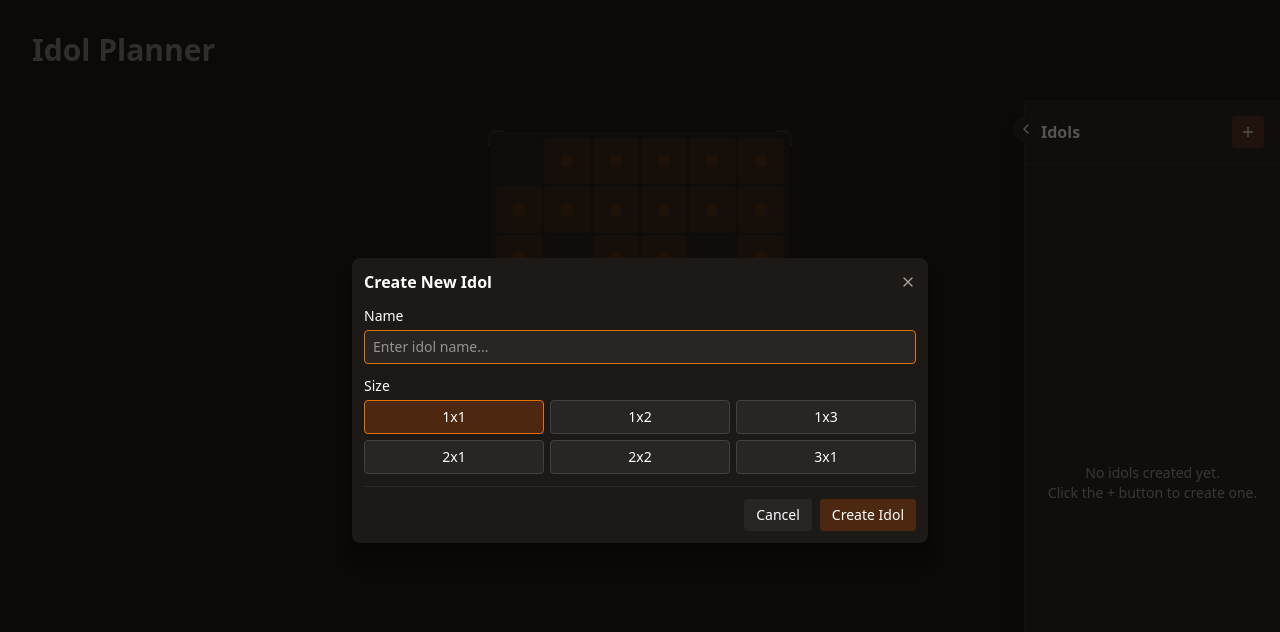
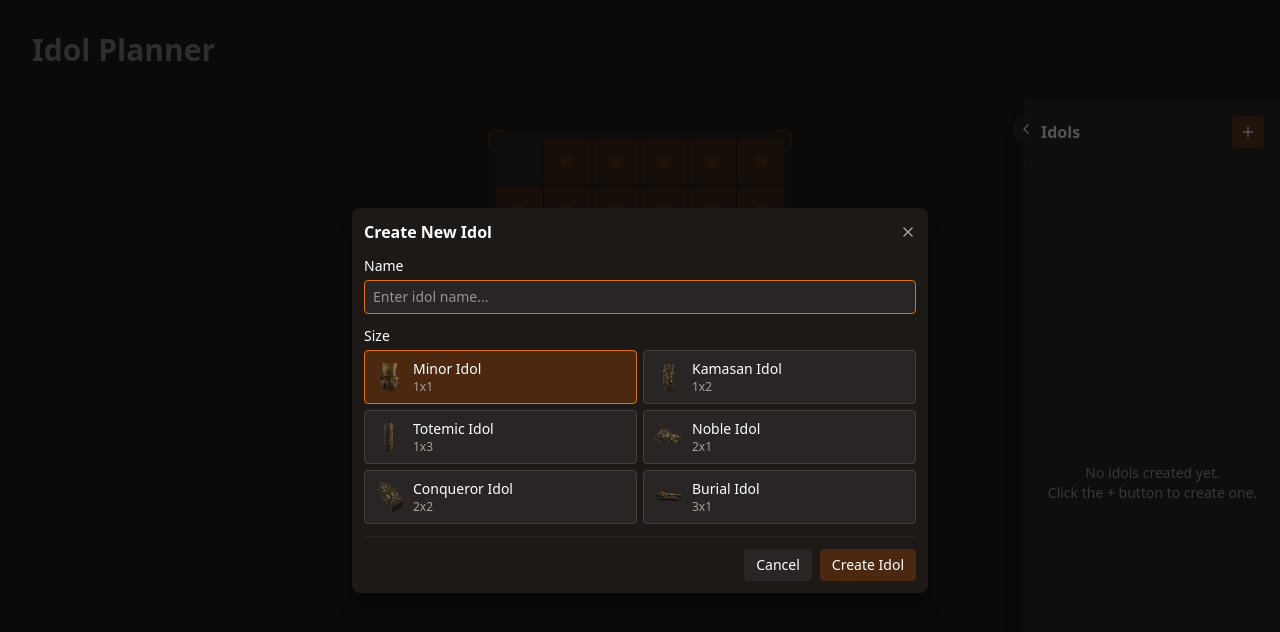
Before and after one commit to meatwallace/idol-planner, a React (Vite) app: page / in a window 1280 px wide. Both pictures are taken after a click on the button 1265 px from the left and 132 px from the top of the page. Shown: the top 632 px of the page. Built offline with nearby package versions, Linux system fonts and the light colour scheme.

Commit message:
feat: update idol names

```diff
--- a/src/components/IdolConfigForm.tsx
+++ b/src/components/IdolConfigForm.tsx
@@ -1,6 +1,14 @@
 import React, { useEffect, useRef, useState } from 'react';
 import { X } from 'react-feather';
 import { IdolSize } from '../types';
+
+// Import all idol images
+import atlasRelic1x1 from '../images/AtlasRelic1x1.webp';
+import atlasRelic1x2 from '../images/AtlasRelic1x2.webp';
+import atlasRelic1x3 from '../images/AtlasRelic1x3.webp';
+import atlasRelic2x1 from '../images/AtlasRelic2x1.webp';
+import atlasRelic2x2 from '../images/AtlasRelic2x2.webp';
+import atlasRelic3x1 from '../images/AtlasRelic3x1.webp';
 
 interface IdolConfigFormProps {
   isOpen: boolean;
@@ -14,13 +22,23 @@ interface IdolFormData {
   size: IdolSize;
 }
 
+// Map of size dimensions to display names and images
+const SIZE_INFO: Record<string, { name: string; image: string }> = {
+  '1x1': { name: 'Minor Idol', image: atlasRelic1x1 },
+  '1x2': { name: 'Kamasan Idol', image: atlasRelic1x2 },
+  '1x3': { name: 'Totemic Idol', image: atlasRelic1x3 },
+  '2x1': { name: 'Noble Idol', image: atlasRelic2x1 },
+  '2x2': { name: 'Conqueror Idol', image: atlasRelic2x2 },
+  '3x1': { name: 'Burial Idol', image: atlasRelic3x1 },
+};
+
 const AVAILABLE_SIZES: IdolSize[] = [
-  { width: 1, height: 1 }, // AtlasRelic1x1
-  { width: 1, height: 2 }, // AtlasRelic1x2
-  { width: 1, height: 3 }, // AtlasRelic1x3
-  { width: 2, height: 1 }, // AtlasRelic2x1
-  { width: 2, height: 2 }, // AtlasRelic2x2
-  { width: 3, height: 1 }, // AtlasRelic3x1
+  { width: 1, height: 1 }, // Minor Idol
+  { width: 1, height: 2 }, // Kamasan Idol
+  { width: 1, height: 3 }, // Totemic Idol
+  { width: 2, height: 1 }, // Noble Idol
+  { width: 2, height: 2 }, // Conqueror Idol
+  { width: 3, height: 1 }, // Burial Idol
 ];
 
 export const IdolConfigForm: React.FC<IdolConfigFormProps> = ({
@@ -124,24 +142,37 @@ export const IdolConfigForm: React.FC<IdolConfigFormProps> = ({
               {/* Size Selection */}
               <div className='space-y-1'>
                 <label className='block text-sm font-medium'>Size</label>
-                <div className='grid grid-cols-3 gap-1.5'>
-                  {AVAILABLE_SIZES.map((size) => (
+                <div className='grid grid-cols-2 gap-1.5'>
+                  {AVAILABLE_SIZES.map((size) => {
+                    const sizeKey = `${size.width}x${size.height}`;
+                    const sizeInfo = SIZE_INFO[sizeKey];
+                    return (
                       <button
-                      key={`${size.width}x${size.height}`}
+                        key={sizeKey}
                         type='button'
                         onClick={() => handleSizeSelect(size)}
                         className={`
-                        border rounded px-2 py-1.5 text-sm
+                          border rounded px-2 py-2 text-sm flex items-center gap-2
                           ${
-                          formData.size.width === size.width && formData.size.height === size.height
+                            formData.size.width === size.width &&
+                            formData.size.height === size.height
                               ? 'bg-amber-700/30 border-amber-600'
                               : 'bg-stone-800 border-stone-700 hover:bg-stone-700'
                           }
                         `}
                       >
-                      {size.width}x{size.height}
+                        <img
+                          src={sizeInfo.image}
+                          alt={sizeInfo.name}
+                          className='w-8 h-8 object-contain opacity-70'
+                        />
+                        <div className='flex flex-col items-start flex-1'>
+                          <span className='font-medium'>{sizeInfo.name}</span>
+                          <span className='text-xs text-stone-400'>{sizeKey}</span>
+                        </div>
                       </button>
-                  ))}
+                    );
+                  })}
                 </div>
               </div>
 
--- a/src/components/IdolInventory.tsx
+++ b/src/components/IdolInventory.tsx
@@ -3,7 +3,7 @@ import { ChevronLeft, ChevronRight, Plus } from 'react-feather';
 import { Idol, IdolSize } from '../types';
 import { DraggableIdol } from './DraggableIdol';
 
-// Import all atlas relic images for the section headers
+// Import all idol images for the section headers
 import atlasRelic1x1 from '../images/AtlasRelic1x1.webp';
 import atlasRelic1x2 from '../images/AtlasRelic1x2.webp';
 import atlasRelic1x3 from '../images/AtlasRelic1x3.webp';
@@ -22,12 +22,12 @@ interface IdolInventoryProps {
 
 // Map of size dimensions to image paths and display names
 const IDOL_SECTIONS = [
-  { size: { width: 1, height: 1 }, image: atlasRelic1x1, name: 'Small Atlas Relic' },
-  { size: { width: 1, height: 2 }, image: atlasRelic1x2, name: 'Tall Atlas Relic' },
-  { size: { width: 1, height: 3 }, image: atlasRelic1x3, name: 'Grand Atlas Relic' },
-  { size: { width: 2, height: 1 }, image: atlasRelic2x1, name: 'Wide Atlas Relic' },
-  { size: { width: 2, height: 2 }, image: atlasRelic2x2, name: 'Large Atlas Relic' },
-  { size: { width: 3, height: 1 }, image: atlasRelic3x1, name: 'Greater Atlas Relic' },
+  { size: { width: 1, height: 1 }, image: atlasRelic1x1, name: 'Minor Idol' },
+  { size: { width: 1, height: 2 }, image: atlasRelic1x2, name: 'Kamasan Idol' },
+  { size: { width: 1, height: 3 }, image: atlasRelic1x3, name: 'Totemic Idol' },
+  { size: { width: 2, height: 1 }, image: atlasRelic2x1, name: 'Noble Idol' },
+  { size: { width: 2, height: 2 }, image: atlasRelic2x2, name: 'Conqueror Idol' },
+  { size: { width: 3, height: 1 }, image: atlasRelic3x1, name: 'Burial Idol' },
 ] as const;
 
 interface SectionHeaderProps {
--- a/src/components/IdolPreview.tsx
+++ b/src/components/IdolPreview.tsx
@@ -1,7 +1,7 @@
 import React from 'react';
 import { Idol } from '../types';
 
-// Import all atlas relic images
+// Import all idol images
 import atlasRelic1x1 from '../images/AtlasRelic1x1.webp';
 import atlasRelic1x2 from '../images/AtlasRelic1x2.webp';
 import atlasRelic1x3 from '../images/AtlasRelic1x3.webp';
@@ -55,7 +55,7 @@ export const IdolPreview: React.FC<IdolPreviewProps> = ({ idol, className = '' }
     >
       <img
         src={imagePath}
-        alt={`${idol.size.width}x${idol.size.height} Atlas Relic`}
+        alt={`${idol.size.width}x${idol.size.height} Idol`}
         className={`
           w-full h-full object-cover
           ${isPlaced ? 'opacity-100' : 'opacity-30'}
```
Lines whose indentation alone changed are shown as unchanged.
